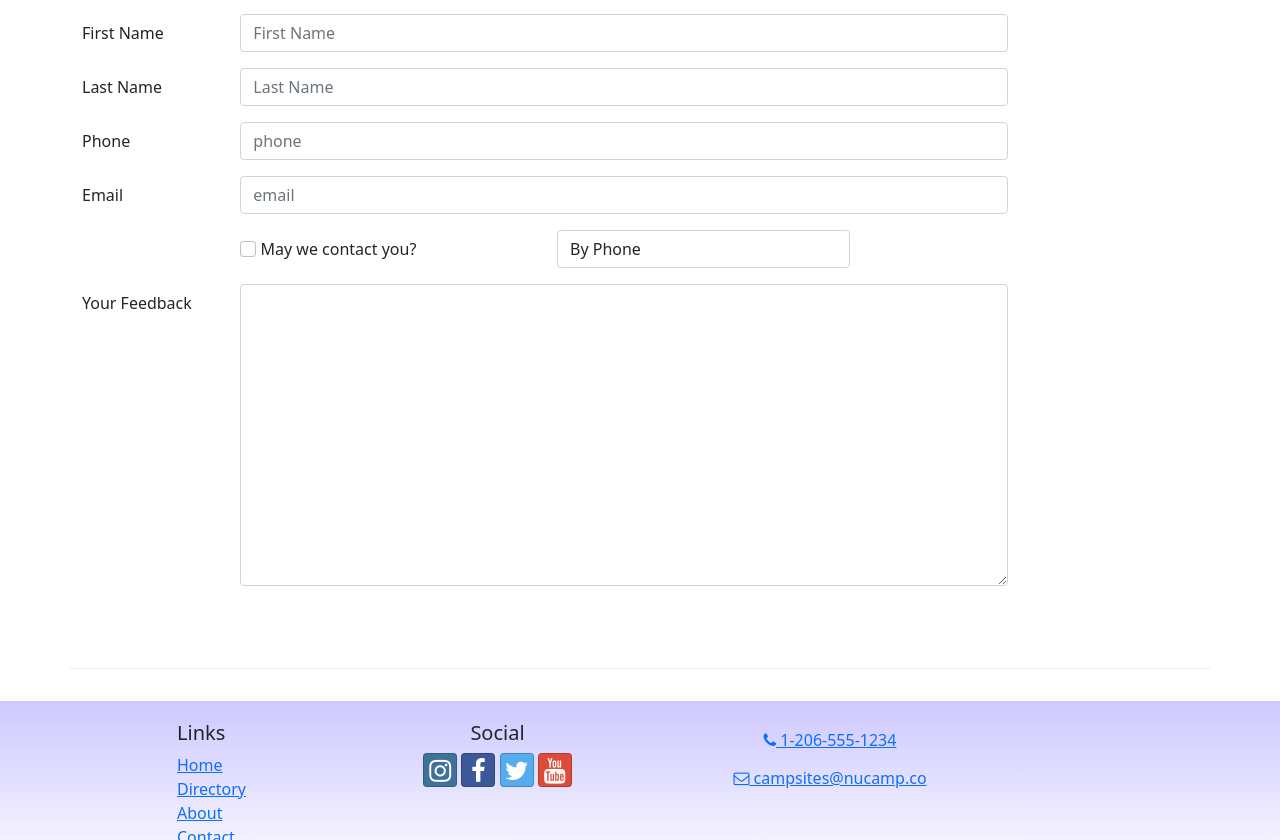
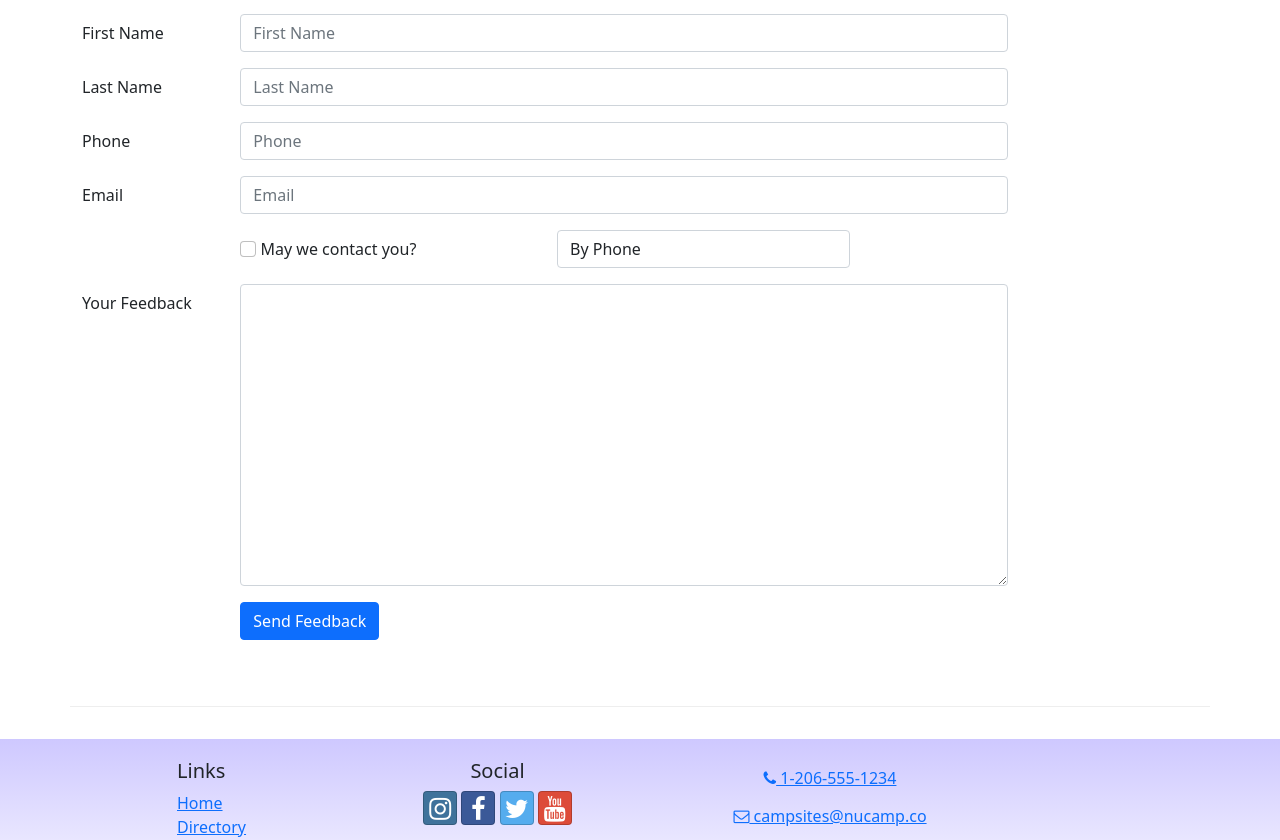
Before and after one commit to jnaranj21/nucampsite-react, a React (Create React App) app: page /contact in a window 1280 px wide. Shown: the part 600-1440 px from the top of the page. Built offline with nearby package versions, Linux system fonts and the light colour scheme.

Commit message:
ContactForm Part 3

```diff
--- a/src/components/ContactForm.js
+++ b/src/components/ContactForm.js
@@ -2,6 +2,12 @@
 import { Formik, Field, Form } from "formik";
 
 const ContactForm = () => {
+  const handleSubmit = (values, { resetForm }) => {
+    console.log("form values:", values);
+    console.log("in JSON format:", JSON.stringify(values));
+    resetForm();
+  };
+
   return (
     <Formik
       initialValues={{
@@ -9,10 +15,11 @@
         lastName: "",
         phoneNum: "",
         email: "",
-        agreed: false,
+        agree: false,
         contactType: "By Phone",
         feedback: "",
       }}
+      onSubmit={handleSubmit}
     >
       <Form>
         <FormGroup row>
@@ -21,9 +28,9 @@
           </Label>
           <Col md="10">
             <Field
-                name='firstName'
-                placeholder='First Name'
-                className='form-control'
+              name="firstName"
+              placeholder="First Name"
+              className="form-control"
             />
           </Col>
         </FormGroup>
@@ -33,21 +40,21 @@
           </Label>
           <Col md="10">
             <Field
-                name='lastName'
-                placeholder='Last Name'
-                className='form-control'
+              name="lastName"
+              placeholder="Last Name"
+              className="form-control"
             />
           </Col>
         </FormGroup>
         <FormGroup row>
-          <Label html="phone" md="2">
+          <Label htmlFor="phoneNum" md="2">
             Phone
           </Label>
           <Col md="10">
             <Field
-                name='phone'
-                placeholder='phone'
-                className='form-control'
+              name="phoneNum"
+              placeholder="Phone"
+              className="form-control"
             />
           </Col>
         </FormGroup>
@@ -57,48 +64,46 @@
           </Label>
           <Col md="10">
             <Field
-                name='email'
-                placeholder='email'
-                type='email'
-                className='form-control'
+              name="email"
+              placeholder="Email"
+              type="email"
+              className="form-control"
             />
           </Col>
         </FormGroup>
         <FormGroup row>
-          <Label check md={{size: 4, offset:2}}>
-            <Field
-                name='agree'
-                type='checkbox'
-                className='form-check-input'
-            />{' '}
+          <Label check md={{ size: 4, offset: 2 }}>
+            <Field name="agree" type="checkbox" className="form-check-input" />{" "}
             May we contact you?
           </Label>
           <Col md="4">
-            <Field
-                name='contactType'
-                as='select'
-                className='form-control'
-            >
-                <option>By Phone</option>
-                <option>By Email</option>
+            <Field name="contactType" as="select" className="form-control">
+              <option>By Phone</option>
+              <option>By Email</option>
             </Field>
           </Col>
         </FormGroup>
         <FormGroup row>
-          <Label htmlFor="feedback" md='2'>
+          <Label htmlFor="feedback" md="2">
             Your Feedback
           </Label>
           <Col md="10">
             <Field
-                name='feedback'
-                as='textarea'
-                rows='12'
-                className='form-control'
+              name="feedback"
+              as="textarea"
+              rows="12"
+              className="form-control"
             />
           </Col>
         </FormGroup>
 
-        <FormGroup row></FormGroup>
+        <FormGroup row>
+          <Col md={{ size: 10, offset: 2 }}>
+            <Button type="submit" color="primary">
+              Send Feedback
+            </Button>
+          </Col>
+        </FormGroup>
       </Form>
     </Formik>
   );
```
